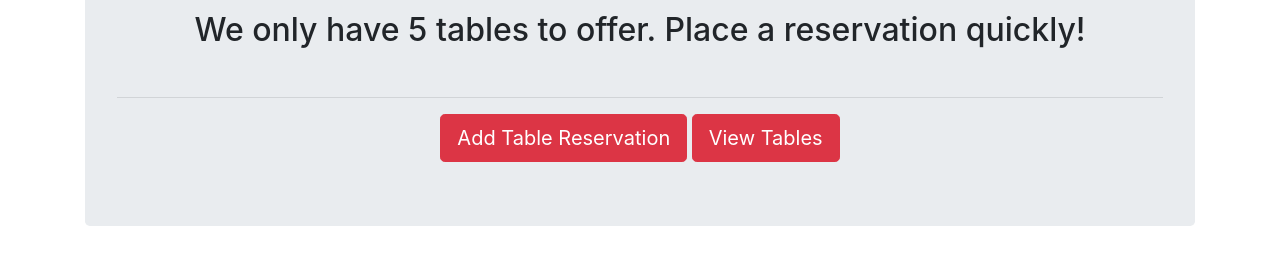
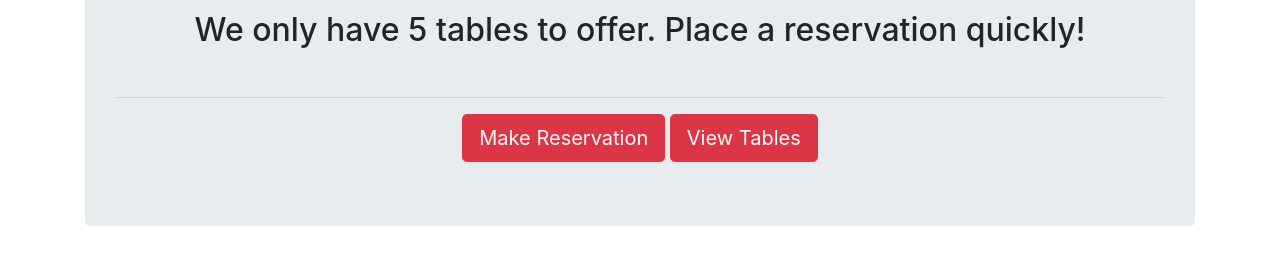
Before and after one commit to Icortez-UA/Hot-tables, a website: page index.html in a window 1280 px wide. Shown: the part 134-398 px from the top of the page. Drawn offline with nearby package versions, Linux system fonts and the light colour scheme.

Commit message:
button functionality

```diff
--- a/index.html
+++ b/index.html
@@ -25,14 +25,12 @@
             <div class="text-center">
                 <hr>
                 <!--a href= -->
-                    <button class="btn btn-danger btn-lg">
-                        Add Table Reservation
-                    </button>
+                <a href="/reservations"><button type="button" class="btn btn-lg btn-danger"><span class="glyphicon glyphicon-credit-card">
+                </span> Make Reservation</button></a>
 
                 <!--a href=-->
-                <button class="btn btn-danger btn-lg">
-                    View Tables
-                </button>
+                <a href="/tables"><button type="button" class="btn btn-lg btn-danger">View Tables</button></a>
+
             </div>
             <div class="row">
                 <div class="col-12"></div>
```
Also changed, not shown: reservations.html (+2 -2 lines), tables.html (+1 -3 lines).
